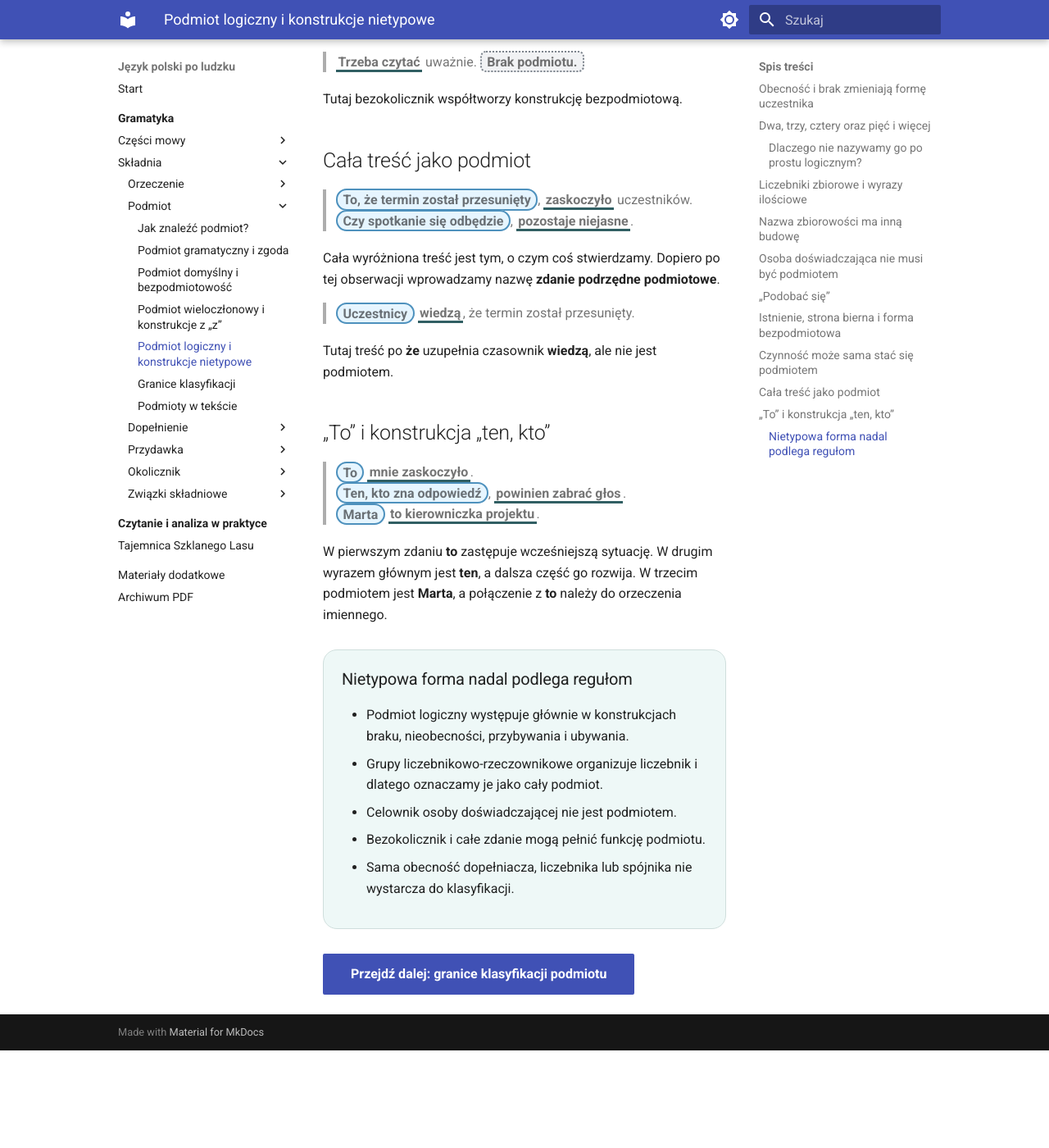
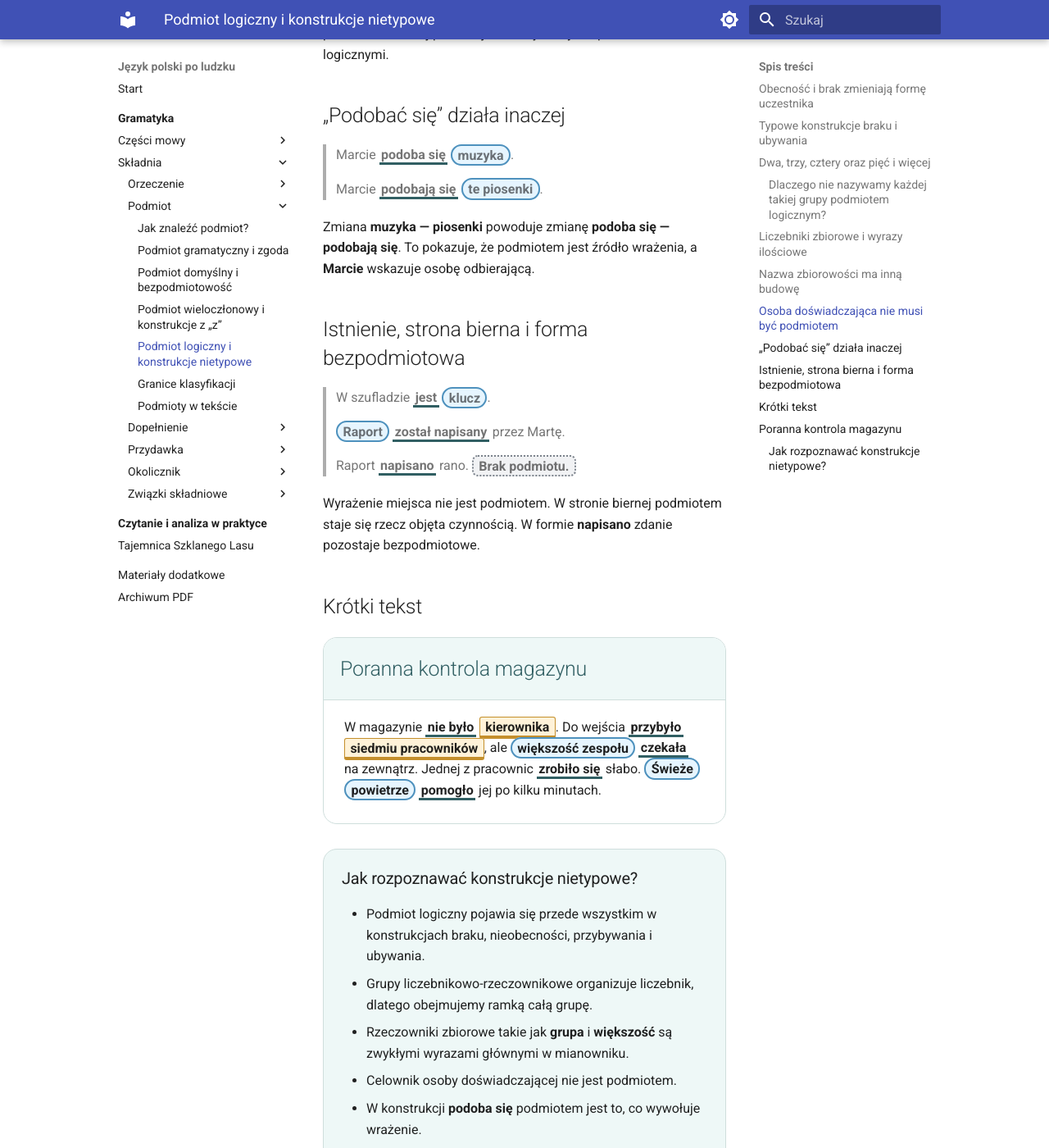
Before and after one commit to dchorazkiewicz/SP_JP, an MkDocs documentation site: the page built from docs/gramatyka/skladnia/podmiot/podmiot-logiczny-i-konstrukcje-nietypowe.md, in a window 1280 px wide and 1400 px high, scrolled down 3171 px. Shown: the whole window at 82% size. Built offline with MkDocs 1.6.1 and Material for MkDocs 9.7.7, drawn with Linux system fonts in a browser that asks for light colours; before the commit the page ends 4452 px from its top, so only the background shows below that; some of the changed text lies outside the part shown.

Commit message:
Skup lekcję na podmiocie logicznym i grupach liczebnikowych

```diff
--- a/docs/gramatyka/skladnia/podmiot/podmiot-logiczny-i-konstrukcje-nietypowe.md
+++ b/docs/gramatyka/skladnia/podmiot/podmiot-logiczny-i-konstrukcje-nietypowe.md
@@ -5,6 +5,7 @@
 ## Obecność i brak zmieniają formę uczestnika
 
 > W sali <span class="subject-predicate">jest</span> <span class="subject-mark subject-mark--grammatical"><strong>dyrektor</strong></span>.
+
 > W sali <span class="subject-predicate">nie ma</span> <span class="subject-mark subject-mark--logical"><strong>dyrektora</strong></span>.
 
 W pierwszym zdaniu **dyrektor** stoi w mianowniku i jest typowym podmiotem gramatycznym. W drugim mówimy o nieobecności tej samej osoby, ale konstrukcja wymaga formy **dyrektora** w dopełniaczu.
@@ -14,115 +15,131 @@
 <div class="subject-concept">
   <span class="subject-concept__label">Pojęcie</span>
   <strong>Podmiot logiczny</strong>
-  <p>To tradycyjna szkolna nazwa składnika w dopełniaczu, który przy braku, nieobecności, przybywaniu lub ubywaniu nazywa głównego uczestnika sytuacji.</p>
+  <p>To tradycyjna szkolna nazwa składnika w dopełniaczu, który w konstrukcji braku, nieobecności, przybywania lub ubywania nazywa głównego uczestnika sytuacji.</p>
 </div>
 
+## Typowe konstrukcje braku i ubywania
+
 > <span class="subject-mark subject-mark--logical"><strong>Marty</strong></span> <span class="subject-predicate">nie było</span> w domu.
+
 > Na dyskusję <span class="subject-predicate">zabrakło</span> <span class="subject-mark subject-mark--logical"><strong>czasu</strong></span>.
+
 > W zbiorniku <span class="subject-predicate">ubyło</span> <span class="subject-mark subject-mark--logical"><strong>wody</strong></span>.
 
-Samo przeczenie nie wystarcza:
+> Do sali <span class="subject-predicate">przybyło</span> <span class="subject-mark subject-mark--logical"><strong>gości</strong></span>.
+
+Dopełniacz nie pojawia się dlatego, że zdanie jest po prostu przeczące. Wynika z całej konstrukcji braku, nieobecności, przybywania albo ubywania.
+
+Porównaj:
 
 > <span class="subject-mark subject-mark--grammatical"><strong>Dyrektor</strong></span> <span class="subject-predicate">nie przyszedł</span>.
 
-Podmiot nadal stoi w mianowniku.
+Podmiot nadal stoi w mianowniku. Samo **nie** nie tworzy podmiotu logicznego.
 
 ## Dwa, trzy, cztery oraz pięć i więcej
 
 > <span class="subject-mark subject-mark--grammatical">dwaj <strong>technicy</strong></span> <span class="subject-predicate">przyszli</span>.
+
 > <span class="subject-mark subject-mark--logical"><strong>Pięciu techników</strong></span> <span class="subject-predicate">przyszło</span>.
 
-Pierwsza grupa zachowuje liczbę mnogą i ma rzeczownik **technicy** jako wyraz główny. W drugiej liczebnik **pięciu** organizuje całą grupę, wymaga formy **techników**, a orzeczenie przyjmuje postać **przyszło**.
+Pierwsza grupa zachowuje zwykłą liczbę mnogą i ma rzeczownik **technicy** jako wyraz główny.
 
-Całość **pięciu techników** nazywa uczestników i pełni jedną funkcję. W tej publikacji używamy nazwy **podmiot liczebnikowy** albo dokładniej **podmiot liczebnikowo-rzeczownikowy**.
+W drugiej liczebnik **pięciu** organizuje całą grupę, wymaga formy **techników**, a orzeczenie przyjmuje postać **przyszło**.
+
+Całość **pięciu techników** nazywa uczestników i pełni jedną funkcję. W tej publikacji używamy nazwy **podmiot liczebnikowo-rzeczownikowy**.
 
 <div class="subject-summary" markdown>
 
-### Dlaczego nie nazywamy go po prostu logicznym?
+### Dlaczego nie nazywamy każdej takiej grupy podmiotem logicznym?
 
-W niektórych szkolnych ujęciach grupy typu **pięciu techników** bywają włączane do podmiotu logicznego, ponieważ rzeczownik stoi w dopełniaczu. Tutaj rozdzielamy oba zjawiska: **Marty nie było** opisuje brak osoby, natomiast **pięciu techników przyszło** jest grupą ilościową zorganizowaną przez liczebnik. Wspólny bursztynowy kolor oznacza jedynie nietypową budowę, nie identyczną kategorię.
+W niektórych szkolnych ujęciach grupy typu **pięciu techników** bywają włączane do podmiotu logicznego, ponieważ rzeczownik stoi w dopełniaczu. W tym kursie rozdzielamy dwa zjawiska:
+
+- **Marty nie było** — konstrukcja nieobecności;
+- **pięciu techników przyszło** — konstrukcja ilościowa zorganizowana przez liczebnik.
+
+Wspólny bursztynowy kolor oznacza nietypową budowę, a nie identyczną kategorię.
 
 </div>
 
 ## Liczebniki zbiorowe i wyrazy ilościowe
 
 > <span class="subject-mark subject-mark--logical"><strong>Dwoje dzieci</strong></span> <span class="subject-predicate">zostało</span> w sali.
+
 > <span class="subject-mark subject-mark--logical"><strong>Kilku kontrolerów</strong></span> <span class="subject-predicate">weszło</span>.
+
 > <span class="subject-mark subject-mark--logical"><strong>Dużo wody</strong></span> <span class="subject-predicate">wylało się</span>.
 
-Liczebniki zbiorowe oraz wyrazy **kilku**, **wielu**, **mało**, **dużo** i **sporo** tworzą grupy, po których zwykle pojawia się forma pojedyncza rodzaju nijakiego.
+> <span class="subject-mark subject-mark--logical"><strong>Wiele nowych danych</strong></span> <span class="subject-predicate">napłynęło</span> wieczorem.
+
+Liczebniki zbiorowe oraz wyrazy **kilku**, **wielu**, **mało**, **dużo**, **sporo** i **wiele** tworzą grupy, po których orzeczenie zwykle przyjmuje formę pojedynczą rodzaju nijakiego.
 
 ## Nazwa zbiorowości ma inną budowę
 
 > <span class="subject-mark subject-mark--grammatical"><strong>Grupa</strong> techników</span> <span class="subject-predicate">weszła</span>.
+
 > <span class="subject-mark subject-mark--grammatical"><strong>Większość</strong> uczestników</span> <span class="subject-predicate">zagłosowała</span>.
 
-Wyrazami głównymi są rzeczowniki **grupa** i **większość** w mianowniku. To one sterują formą orzeczenia.
+Wyrazami głównymi są rzeczowniki **grupa** i **większość** w mianowniku. To do nich dostosowuje się forma orzeczenia.
+
+Porównaj:
+
+<div class="subject-comparison">
+  <div class="subject-comparison-item"><span class="subject-comparison-label">rzeczownik zbiorowy</span><p><span class="subject-mark subject-mark--grammatical"><strong>Grupa</strong> techników</span> <span class="subject-predicate">weszła</span>.</p><p>Wyrazem głównym jest <em>grupa</em>.</p></div>
+  <div class="subject-comparison-item"><span class="subject-comparison-label">liczebnik</span><p><span class="subject-mark subject-mark--logical"><strong>Pięciu techników</strong></span> <span class="subject-predicate">weszło</span>.</p><p>Całość organizuje liczebnik <em>pięciu</em>.</p></div>
+</div>
 
 ## Osoba doświadczająca nie musi być podmiotem
 
 > Marcie <span class="subject-predicate">jest zimno</span>. <span class="subject-mark subject-mark--none">Brak podmiotu.</span>
+
 > Nam <span class="subject-predicate">było przykro</span>. <span class="subject-mark subject-mark--none">Brak podmiotu.</span>
+
+> Jednemu z uczestników <span class="subject-predicate">zrobiło się słabo</span>. <span class="subject-mark subject-mark--none">Brak podmiotu.</span>
 
 Formy w celowniku wskazują osobę odczuwającą stan, ale nie są podmiotami. W tej publikacji nie nazywamy ich podmiotami logicznymi.
 
-## „Podobać się”
+## „Podobać się” działa inaczej
 
 > Marcie <span class="subject-predicate">podoba się</span> <span class="subject-mark subject-mark--grammatical"><strong>muzyka</strong></span>.
+
 > Marcie <span class="subject-predicate">podobają się</span> <span class="subject-mark subject-mark--grammatical">te <strong>piosenki</strong></span>.
 
-Zmiana **muzyka — piosenki** powoduje zmianę **podoba się — podobają się**. Podmiotem jest źródło wrażenia, a **Marcie** wskazuje osobę odbierającą.
+Zmiana **muzyka — piosenki** powoduje zmianę **podoba się — podobają się**. To pokazuje, że podmiotem jest źródło wrażenia, a **Marcie** wskazuje osobę odbierającą.
 
 ## Istnienie, strona bierna i forma bezpodmiotowa
 
 > W szufladzie <span class="subject-predicate">jest</span> <span class="subject-mark subject-mark--grammatical"><strong>klucz</strong></span>.
+
 > <span class="subject-mark subject-mark--grammatical"><strong>Raport</strong></span> <span class="subject-predicate">został napisany</span> przez Martę.
+
 > Raport <span class="subject-predicate">napisano</span> rano. <span class="subject-mark subject-mark--none">Brak podmiotu.</span>
 
 Wyrażenie miejsca nie jest podmiotem. W stronie biernej podmiotem staje się rzecz objęta czynnością. W formie **napisano** zdanie pozostaje bezpodmiotowe.
 
-## Czynność może sama stać się podmiotem
+## Krótki tekst
 
-> <span class="subject-mark subject-mark--grammatical"><strong>Czytać</strong></span> <span class="subject-predicate">jest przyjemnie</span>.
-> <span class="subject-mark subject-mark--grammatical"><strong>Pomagać innym</strong></span> <span class="subject-predicate">jest ważne</span>.
+<div class="subject-reading">
+  <div class="subject-reading-header"><h2>Poranna kontrola magazynu</h2></div>
+  <div class="subject-reading-text" markdown>
 
-Bezokolicznik albo grupa z bezokolicznikiem nazywa czynność, o której coś stwierdzamy.
+W magazynie <span class="subject-predicate">nie było</span> <span class="subject-mark subject-mark--logical"><strong>kierownika</strong></span>. Do wejścia <span class="subject-predicate">przybyło</span> <span class="subject-mark subject-mark--logical"><strong>siedmiu pracowników</strong></span>, ale <span class="subject-mark subject-mark--grammatical"><strong>większość</strong> zespołu</span> <span class="subject-predicate">czekała</span> na zewnątrz. Jednej z pracownic <span class="subject-predicate">zrobiło się</span> słabo. <span class="subject-mark subject-mark--grammatical"><strong>Świeże powietrze</strong></span> <span class="subject-predicate">pomogło</span> jej po kilku minutach.
 
-> <span class="subject-predicate">Trzeba czytać</span> uważnie. <span class="subject-mark subject-mark--none">Brak podmiotu.</span>
-
-Tutaj bezokolicznik współtworzy konstrukcję bezpodmiotową.
-
-## Cała treść jako podmiot
-
-> <span class="subject-mark subject-mark--grammatical"><strong>To, że termin został przesunięty</strong></span>, <span class="subject-predicate">zaskoczyło</span> uczestników.
-> <span class="subject-mark subject-mark--grammatical"><strong>Czy spotkanie się odbędzie</strong></span>, <span class="subject-predicate">pozostaje niejasne</span>.
-
-Cała wyróżniona treść jest tym, o czym coś stwierdzamy. Dopiero po tej obserwacji wprowadzamy nazwę **zdanie podrzędne podmiotowe**.
-
-> <span class="subject-mark subject-mark--grammatical"><strong>Uczestnicy</strong></span> <span class="subject-predicate">wiedzą</span>, że termin został przesunięty.
-
-Tutaj treść po **że** uzupełnia czasownik **wiedzą**, ale nie jest podmiotem.
-
-## „To” i konstrukcja „ten, kto”
-
-> <span class="subject-mark subject-mark--grammatical"><strong>To</strong></span> <span class="subject-predicate">mnie zaskoczyło</span>.
-> <span class="subject-mark subject-mark--grammatical"><strong>Ten</strong>, kto zna odpowiedź</span>, <span class="subject-predicate">powinien zabrać głos</span>.
-> <span class="subject-mark subject-mark--grammatical"><strong>Marta</strong></span> <span class="subject-predicate">to kierowniczka projektu</span>.
-
-W pierwszym zdaniu **to** zastępuje wcześniejszą sytuację. W drugim wyrazem głównym jest **ten**, a dalsza część go rozwija. W trzecim podmiotem jest **Marta**, a połączenie z **to** należy do orzeczenia imiennego.
+  </div>
+</div>
 
 <div class="subject-summary" markdown>
 
-### Nietypowa forma nadal podlega regułom
+### Jak rozpoznawać konstrukcje nietypowe?
 
-- Podmiot logiczny występuje głównie w konstrukcjach braku, nieobecności, przybywania i ubywania.
-- Grupy liczebnikowo-rzeczownikowe organizuje liczebnik i dlatego oznaczamy je jako cały podmiot.
+- Podmiot logiczny pojawia się przede wszystkim w konstrukcjach braku, nieobecności, przybywania i ubywania.
+- Grupy liczebnikowo-rzeczownikowe organizuje liczebnik, dlatego obejmujemy ramką całą grupę.
+- Rzeczowniki zbiorowe takie jak **grupa** i **większość** są zwykłymi wyrazami głównymi w mianowniku.
 - Celownik osoby doświadczającej nie jest podmiotem.
-- Bezokolicznik i całe zdanie mogą pełnić funkcję podmiotu.
-- Sama obecność dopełniacza, liczebnika lub spójnika nie wystarcza do klasyfikacji.
+- W konstrukcji **podoba się** podmiotem jest to, co wywołuje wrażenie.
+- Bezokolicznik i całe zdanie jako podmiot omawia następna lekcja.
 
 </div>
 
-[Przejdź dalej: granice klasyfikacji podmiotu](../granice-klasyfikacji/){ .md-button .md-button--primary }
+[Przejdź dalej: czynność i całe zdanie jako podmiot](../podmiot-wyrazony-czynnoscia-i-zdaniem/){ .md-button .md-button--primary }
 
 </div>
```
